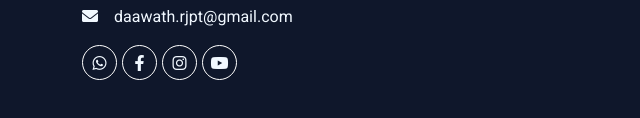
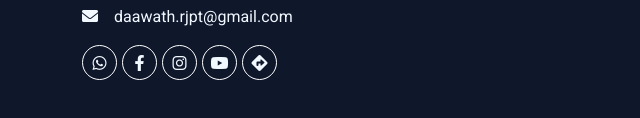
Before and after one commit to Daawath/daawath.github.io, a plain HTML site: page index.html in a window 1280 px wide. Shown: the part 4095-4213 px from the top of the page, 0-640 px from the left. Drawn offline with nearby package versions, Linux system fonts and the light colour scheme.

Commit message:
Update index.html

```diff
--- a/index.html
+++ b/index.html
@@ -709,6 +709,7 @@
                             <a class="btn btn-outline-light btn-social" href="https://www.facebook.com/daawath.rjpt"><i class="fab fa-facebook-f"></i></a>
                             <a class="btn btn-outline-light btn-social" href="https://www.instagram.com/daawath_rjpt/"><i class="fab fa-instagram"></i></a>
                             <a class="btn btn-outline-light btn-social" href="https://www.youtube.com/@daawath_rjpt"><i class="fab fa-youtube"></i></a>
+                            <a class="btn btn-outline-light btn-social" href="https://www.google.com/maps/dir//daawath+multi+cuisine+family+restaurant/data=!4m6!4m5!1m1!4e2!1m2!1m1!1s0x3bb3250073d140b9:0x611c3de27ac50c25?sa=X&ved=1t:3061&ictx=111"><i class="fas fa-directions"></i></a>
                         </div>
                     </div>
                     <div class="col-lg-5 col-md-6">
```
